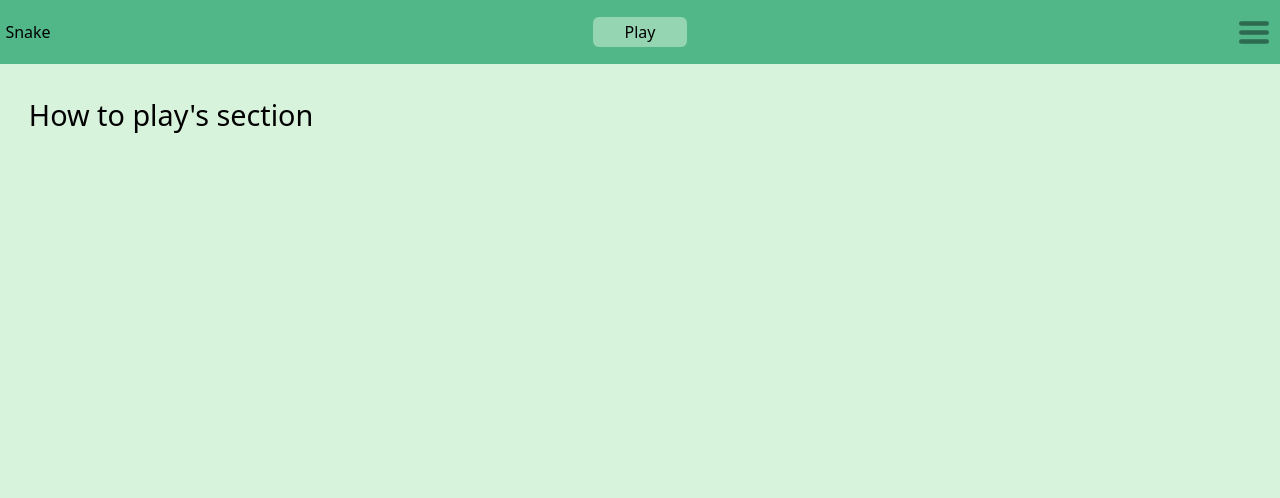
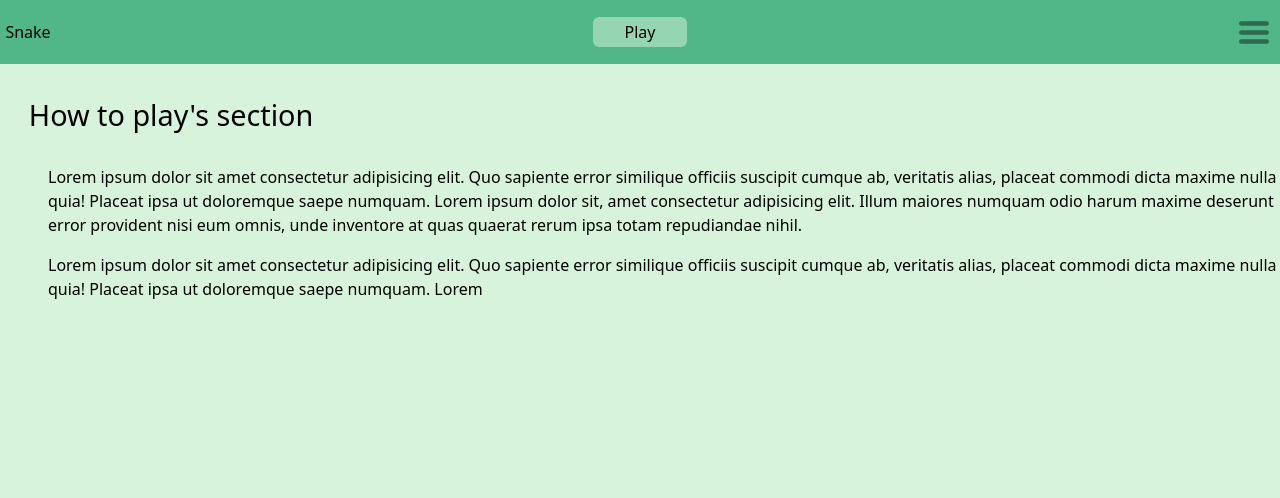
Before and after one commit to MathieuBurnat/snake, a PHP site: page /index.php?page=learn in a window 1280 px wide. Shown: the top 498 px of the page. Run offline with PHP 8.4, Linux system fonts and the light colour scheme; some libraries are stand-ins or nearby versions.

Commit message:
fill How to play's section

```diff
--- a/screens/learn.php
+++ b/screens/learn.php
@@ -1,3 +1,19 @@
-<div>
+<div class="flex flex-wrap w-auto">
     <h1>How to play's section</h1>
+
+    <div class="text-aleft">
+        <p> Lorem ipsum dolor sit amet consectetur adipisicing elit. Quo sapiente error similique officiis suscipit
+            cumque
+            ab, veritatis alias, placeat commodi dicta maxime nulla quia! Placeat ipsa ut doloremque saepe numquam.
+            Lorem
+            ipsum dolor sit, amet consectetur adipisicing elit. Illum maiores numquam odio harum maxime deserunt error
+            provident nisi eum omnis, unde inventore at quas quaerat rerum ipsa totam repudiandae nihil.</p>
+    </div>
+    <div class="text-aright">
+        <p> Lorem ipsum dolor sit amet consectetur adipisicing elit. Quo sapiente error similique officiis suscipit
+            cumque
+            ab, veritatis alias, placeat commodi dicta maxime nulla quia! Placeat ipsa ut doloremque saepe numquam.
+            Lorem
+    </div>
+
 </div>
--- a/styles/main.css
+++ b/styles/main.css
@@ -41,8 +41,8 @@ h1 {
     font-size: 1.8em !important;
     padding: 1em;
 
-    animation: fadeInLeft; /* referring directly to the animation's @keyframe declaration */
-    animation-duration: 2s; /* don't forget to set a duration! */
+    animation: slideInLeft;
+    animation-duration: 2s;
 }
 
 .text-aright{
```
